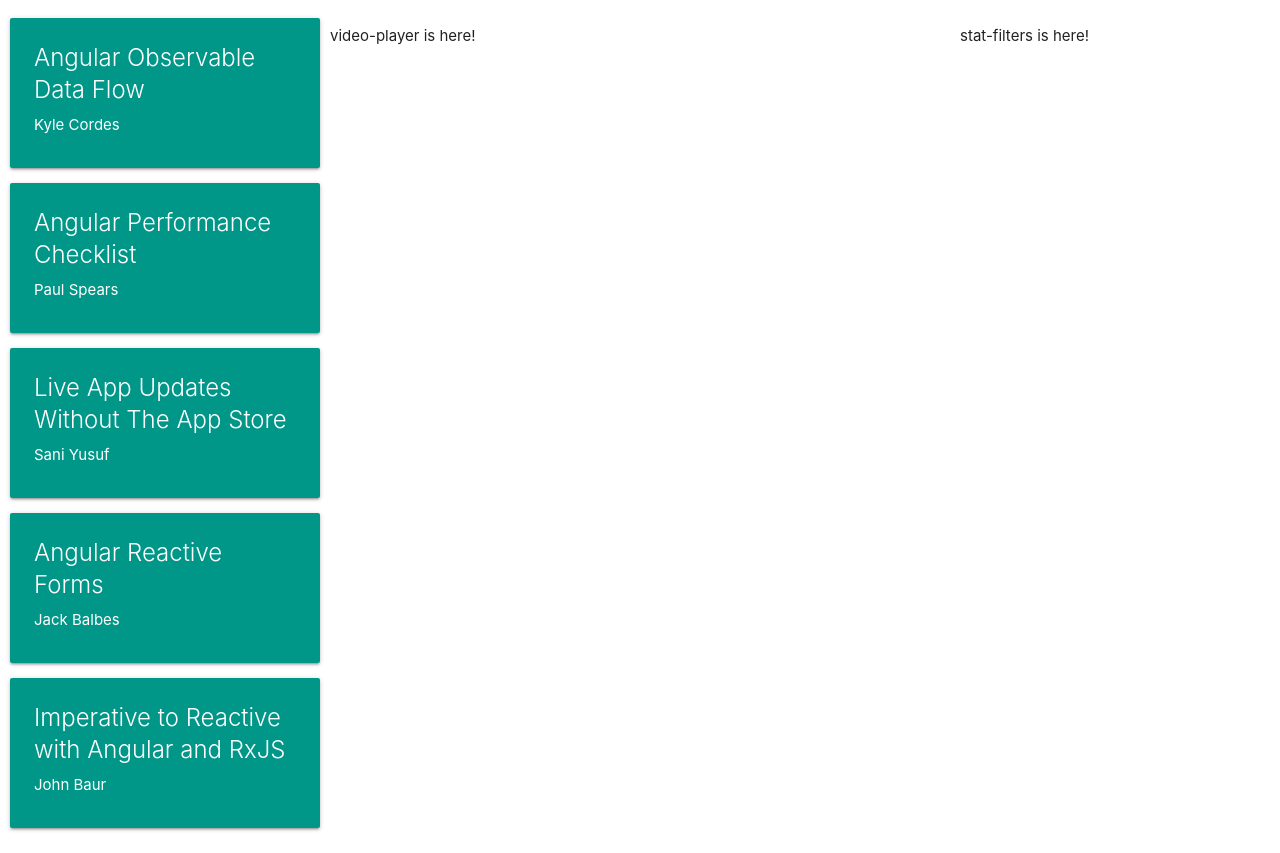
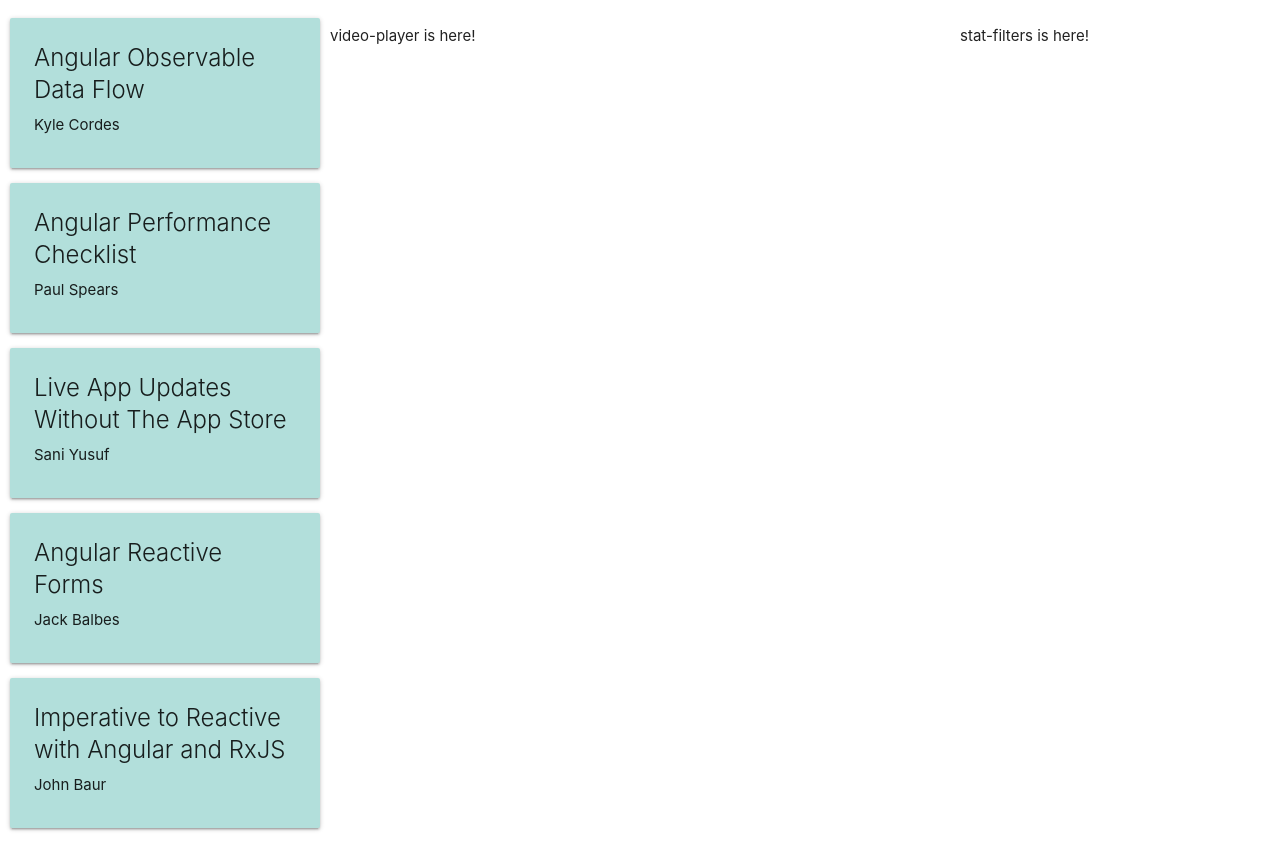
Before and after one commit to russellorf/angular-project, an Angular app: page /dashboard in a window 1280 px wide. Built offline with nearby package versions, Linux system fonts and the light colour scheme.

Commit message:
3 files modified

```diff
--- a/src/app/dashboard/video-list/video-list.component.css
+++ b/src/app/dashboard/video-list/video-list.component.css
@@ -1,4 +1,7 @@
 .card {
-  color: white;
   height: 150px
 }
+
+.teal:not(.lighten-4) {
+  color: white;
+}
--- a/src/app/dashboard/video-list/video-list.component.html
+++ b/src/app/dashboard/video-list/video-list.component.html
@@ -1,4 +1,7 @@
-<div class="card teal" *ngFor="let video of videos">
+<div class="card teal"
+  *ngFor="let video of videos"
+  (click)="selectedId = video.id"
+  [class.lighten-4]="selectedId !== video.id">
   <div class="card-content">
     <span class="card-title">{{ video.title }}</span>
     <p>{{ video.author }}</p>
--- a/src/app/dashboard/video-list/video-list.component.ts
+++ b/src/app/dashboard/video-list/video-list.component.ts
@@ -7,6 +7,7 @@ import { Video } from '../../app-types';
   styleUrls: ['./video-list.component.css']
 })
 export class VideoListComponent implements OnInit {
+  selectedId: string;
 
   videos: Video[] = [
   {
@@ -199,5 +200,4 @@ export class VideoListComponent implements OnInit {
 
   ngOnInit() {
   }
-
 }
```
